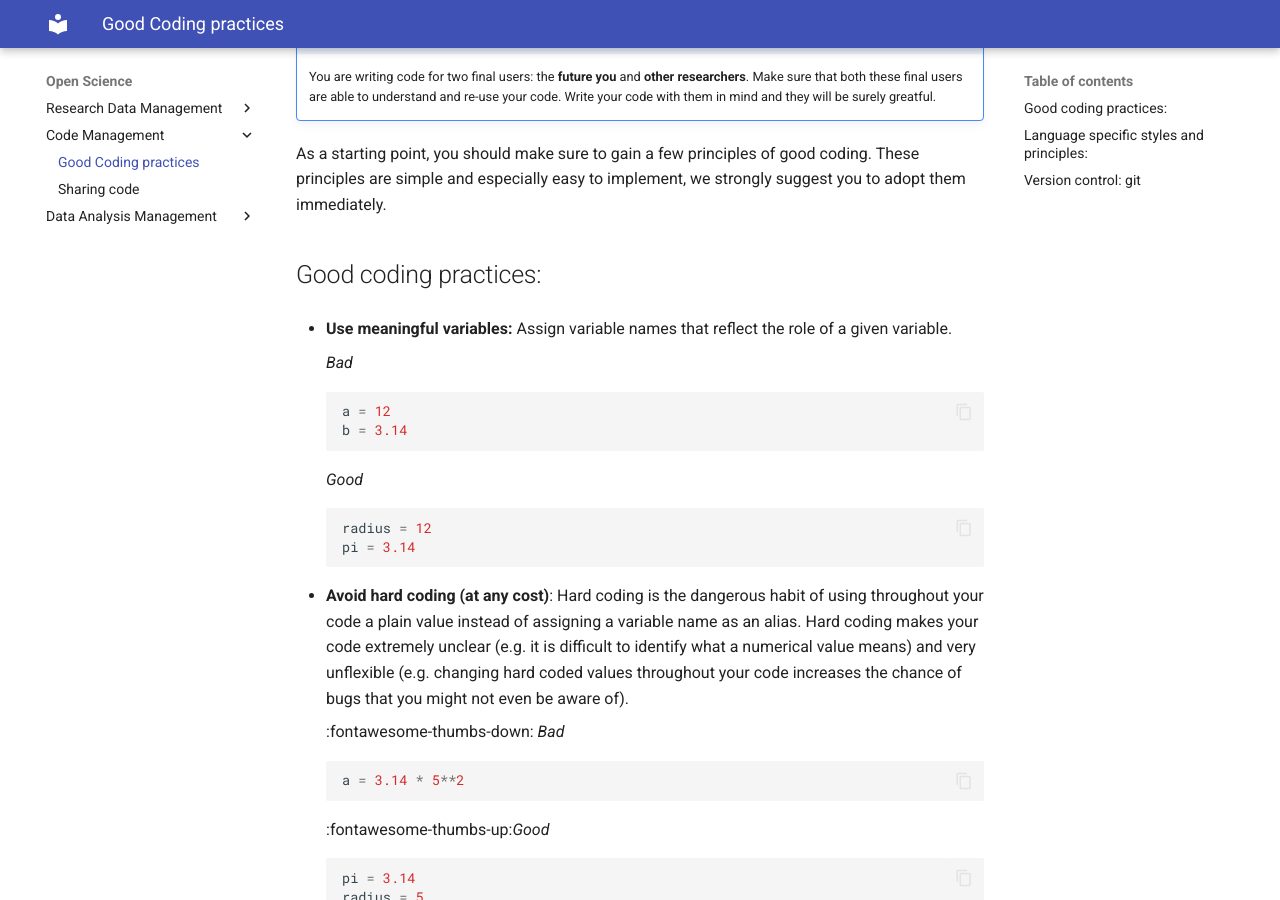
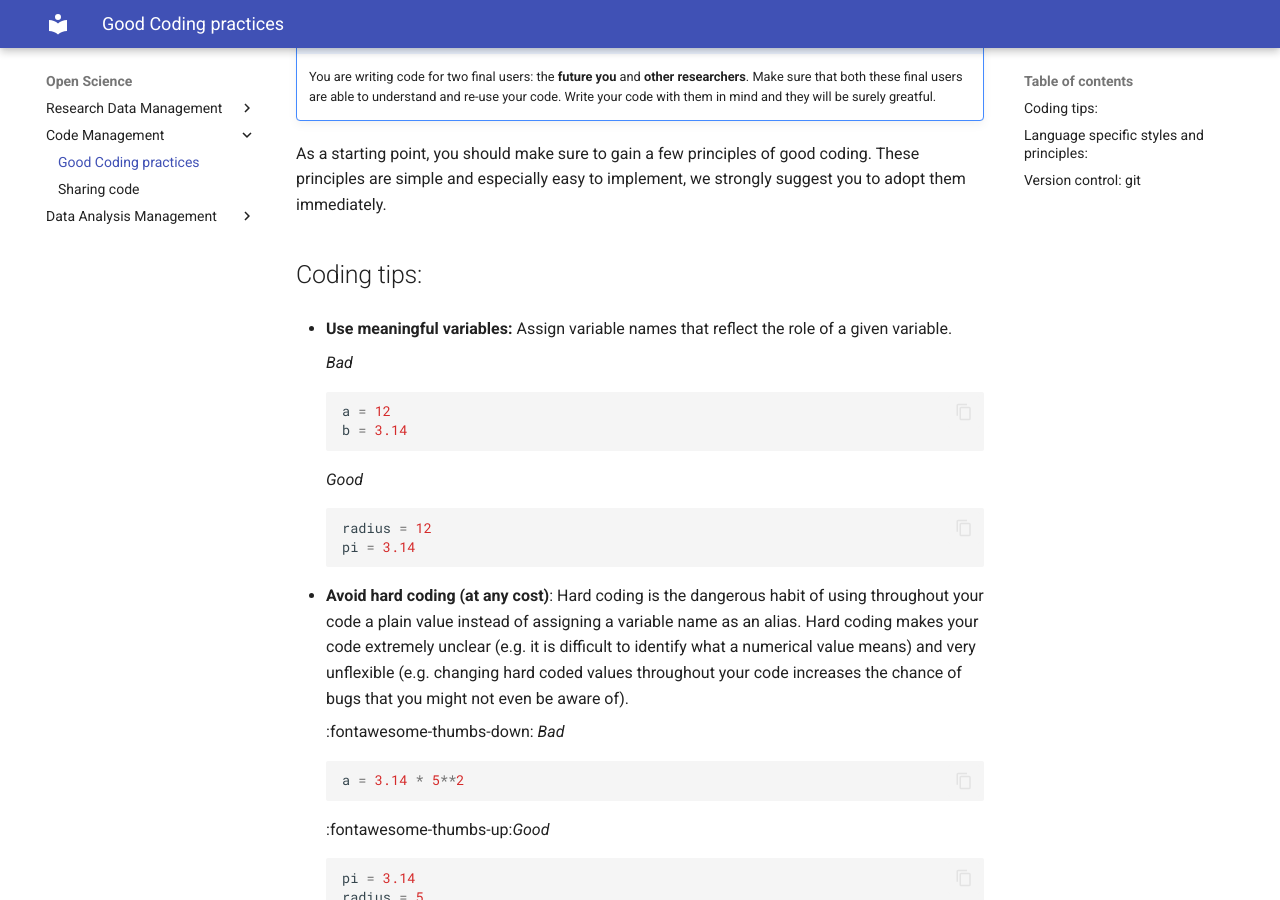
Before and after one commit to pvavra/temp-ipsy, an MkDocs documentation site: the page built from docs/open-science/code-management/good-practices.md, in a window 1280 px wide and 900 px high, scrolled down 308 px. Built offline with MkDocs 1.6.1 and Material for MkDocs 9.7.7, drawn with Linux system fonts in a browser that asks for light colours.

Commit message:
Change title par to Coding tips

```diff
--- a/docs/open-science/code-management/good-practices.md
+++ b/docs/open-science/code-management/good-practices.md
@@ -7,7 +7,7 @@ Writing code is an essential aspect of research and data management, hence inves
 
 As a starting point, you should make sure to gain a few principles of good coding. These principles are simple and especially easy to implement, we strongly suggest you to adopt them immediately.
 
-## Good coding practices:
+## Coding tips:
 
 - **Use meaningful variables:** Assign variable names that reflect the role of a given variable.
 
```
